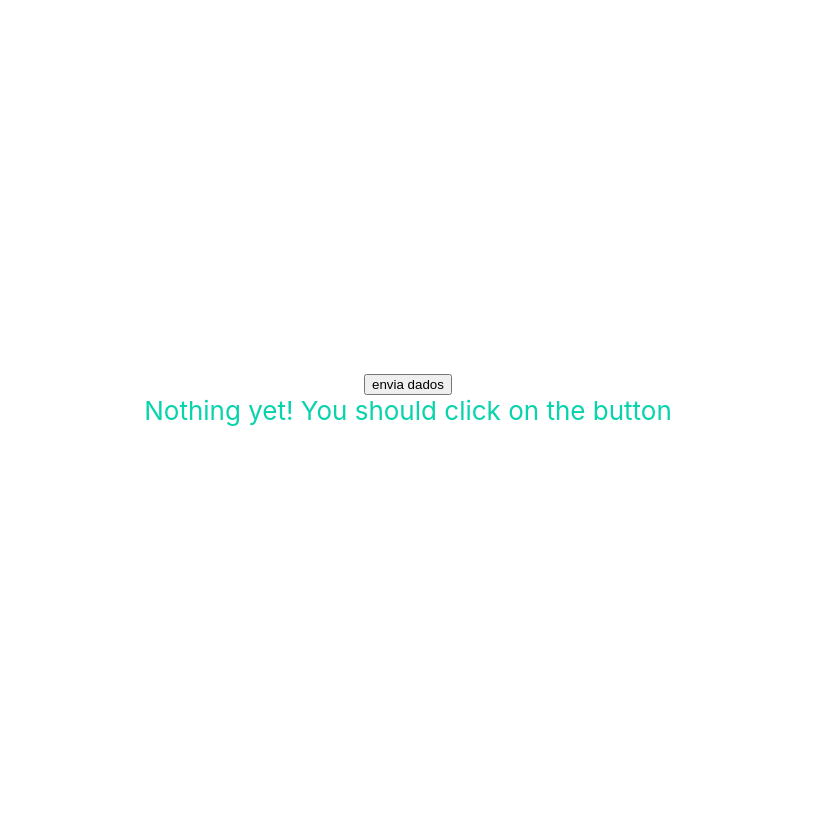
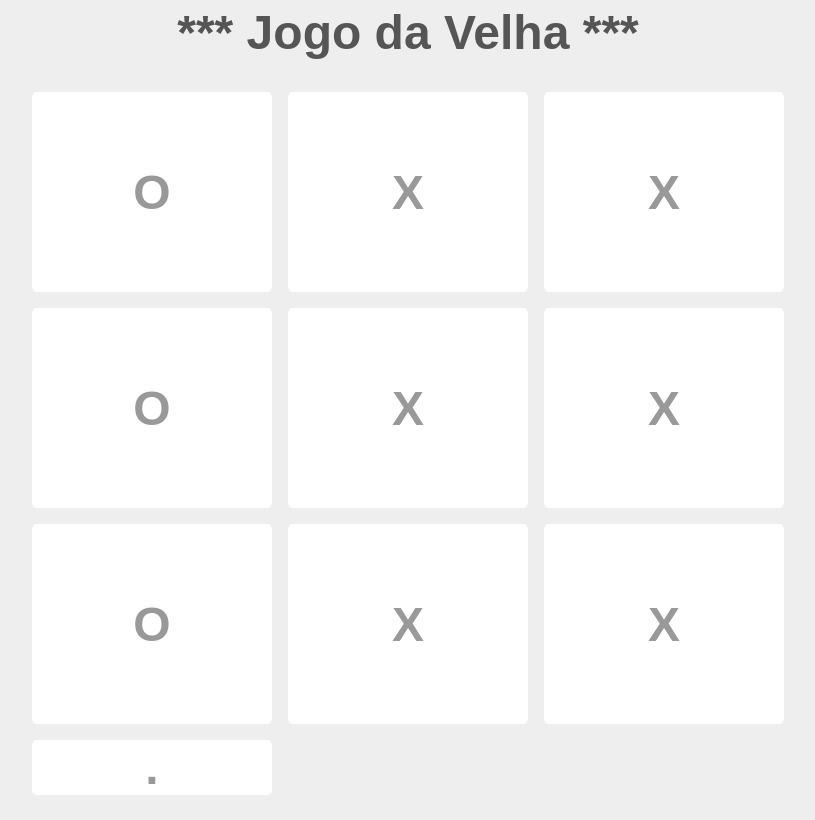
Before and after one commit to denilsonrocha/meetup-web-jogovelha, a React (Create React App) app: page / in a window 1280 px wide. Shown: the whole page, without its empty margins (232-1047 px from the left). Built offline with nearby package versions, Linux system fonts and the light colour scheme; no server answers.

Commit message:
tabuleiro

```diff
--- a/src/App.css
+++ b/src/App.css
@@ -1,22 +1,44 @@
-.App {
-  text-align: center;
+* {
+  margin: 0;
+  padding: 0;
+  box-sizing: border-box;
 }
 
-.App-logo {
-  height: 40vmin;
+body {
+  display: grid;
+  align-items: center;
+  justify-content: center;
+
+  font-family: sans-serif;
+  height: 100vh;
+  background-color: #eee;
 }
 
-.App-header {
-  background-color: #fff;
-  min-height: 100vh;
-  display: flex;
-  flex-direction: column;
+.title {
+  text-align: center;
+  font-size: 3rem;
+  color: #555;
+  margin-bottom: 2rem;
+}
+
+.tabuleiro {
+  display: grid;
+  grid-template-columns: repeat(3, 240px);
+  grid-template-rows: repeat(3, 200px);
+  gap: 1rem;
+}
+
+.campo {
+  display: grid;
   align-items: center;
   justify-content: center;
-  font-size: calc(10px + 2vmin);
-  color: white;
+
+  background-color: white;
+  border-radius: 5px;
+  font-size: 3rem;
+  font-weight: bold;
+  color: #00000066;
+
+  cursor: pointer;
+
 }
-
-.App-link {
-  color: #09d3ac;
-}
--- a/src/App.js
+++ b/src/App.js
@@ -1,59 +1,86 @@
-import React, { Component } from 'react';
+import React, { useState } from 'react';
 
 import './App.css';
 
-import socketIOClient from 'socket.io-client';
+//import socketIOClient from 'socket.io-client';
 
 
-class App extends Component {
+function App() {
 
+  //const limpaTabuleiro = Array(9).fill("");
 
-  constructor() {
-    super();
+  const limpaTabuleiro = [
+    "O", "X", "X",
+    "O", "X", "X",
+    "O", "X", "X",
+  ]
 
-    this.state = {
-      serverURL: 'http://localhost:3334',
-      informationReceived: 'Nothing yet! You should click on the button'
-    }
+  const [tabuleiro, setTabuleiro] = useState(limpaTabuleiro);
 
-    const socket = socketIOClient(this.state.serverURL);
+  return (
+    <main>
+      <h1 className="title"> *** Jogo da Velha ***</h1>
 
-    socket.on('receivedMessage', (receivedInfo) => {
-      this.setState({
-        informationReceived: receivedInfo[0][0]
-      })
-    })
-  }
+      <div className="tabuleiro">
+        {
+          tabuleiro.map((item, index) => (
+            <div key={index} className={`campo ${item}`}>{item}</div>
+          ))
+        }
+        <div className="campo">.</div>
+      </div>
+    </main>
+  )
 
-  emitInfo = () => {
+}
+export default App;
 
-    const socket = socketIOClient(this.state.serverURL);
-
-    socket.emit('sendMessage', 'teste envio de dados');
-
-  }
-
-  render() {
-    return (
-      <div className="App" >
-        <header className="App-header">
-          <button onClick={() => this.emitInfo()}>envia dados</button>
-
-          <div className="App-link ">
-            {
-              this.state.informationReceived
-            }
-          </div>
+// class App extends Component {
 
 
 
-        </header>
+//   constructor() {
+//     super();
 
-        <br />
+//     // this.state = {
+//     //   serverURL: 'http://localhost:3334',
+//     //   informationReceived: 'I'
+//     // }
 
-      </div>
-    );
-  }
-}
 
-export default App;
+//     const socket = socketIOClient(this.state.serverURL);
+
+//     socket.on('receivedMessage', (receivedInfo) => {
+//       this.setState({
+//         informationReceived: receivedInfo[0][0]
+//       })
+//     })
+//   }
+
+//   emitInfo = () => {
+
+//     const socket = socketIOClient(this.state.serverURL);
+
+//     socket.emit('sendMessage', 'teste envio de dados');
+
+//   }
+
+//   render() {
+//     return (
+//       <main>
+//         <h1 className="title"> *** Jogo da Velha ***</h1>
+
+//         <div className="tabuleiro">
+//           {
+//             tabuleiro.map((item,index) => {
+
+//             })
+//           }
+//           <div className="campo">.</div>
+//         </div>
+//       </main>
+//     );
+//   }
+// }
+
+// export default App;
```
